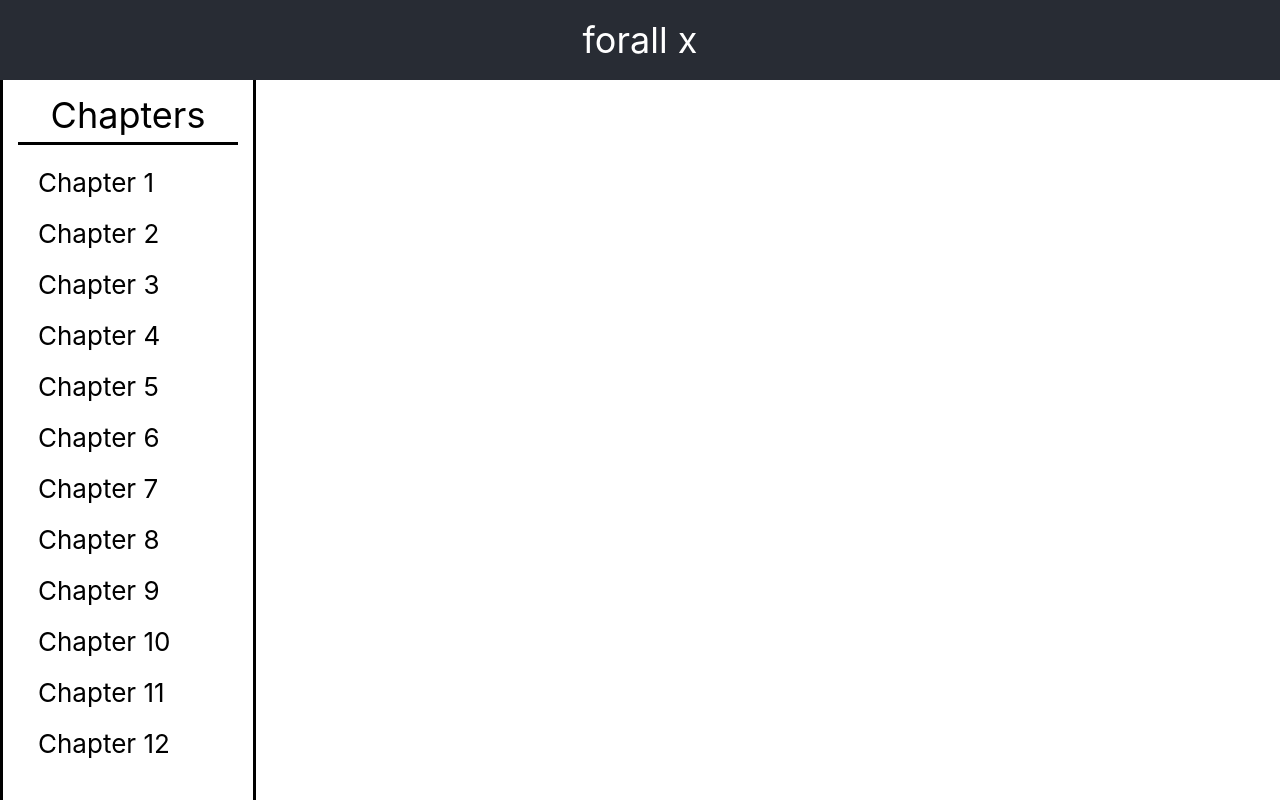
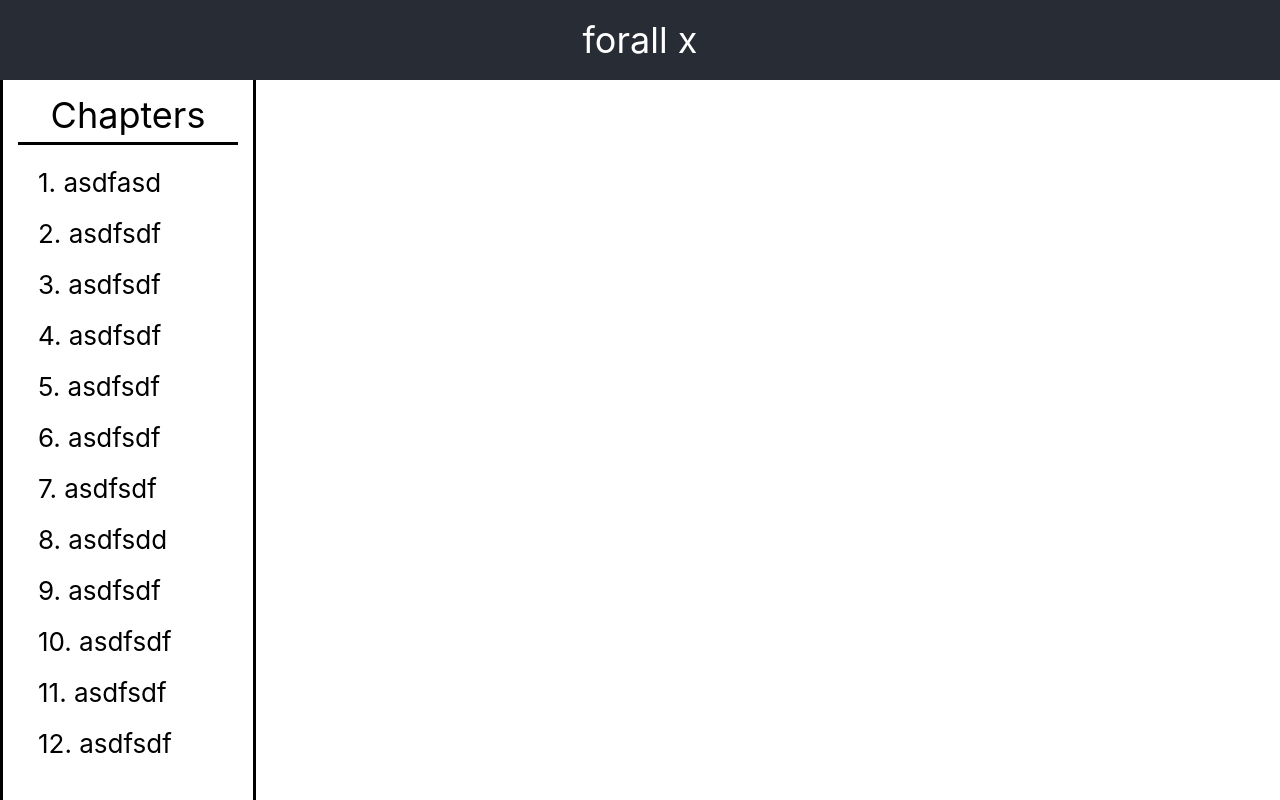
Before and after one commit to mbecker20/forallx-app, a React (Create React App) app: page / in a window 1280 px wide. Built offline with nearby package versions, Linux system fonts and the light colour scheme.

Commit message:
rename testing chapters

```diff
--- a/src/components/ChapterViewer/main.tsx
+++ b/src/components/ChapterViewer/main.tsx
@@ -11,62 +11,62 @@ function ChapterViewer() {
       <CVHeader />
       <div className={classes.CVContainer}>
         <div className={classes.CVInnerContainer}>
-          <Chapter chapterName={'Chapter 1'}>
+          <Chapter chapterName={'1. asdfasd'}>
             <SubChapter>SubChapter A</SubChapter>
             <SubChapter>SubChapter B</SubChapter>
             <SubChapter>SubChapter C</SubChapter>
           </Chapter>
-          <Chapter chapterName={'Chapter 2'}>
+          <Chapter chapterName={'2. asdfsdf'}>
             <SubChapter>SubChapter A</SubChapter>
             <SubChapter>SubChapter B</SubChapter>
             <SubChapter>SubChapter C</SubChapter>
           </Chapter>
-          <Chapter chapterName={'Chapter 3'}>
+          <Chapter chapterName={'3. asdfsdf'}>
             <SubChapter>SubChapter A</SubChapter>
             <SubChapter>SubChapter B</SubChapter>
             <SubChapter>SubChapter C</SubChapter>
           </Chapter>
-          <Chapter chapterName={'Chapter 4'}>
+          <Chapter chapterName={'4. asdfsdf'}>
             <SubChapter>SubChapter A</SubChapter>
             <SubChapter>SubChapter B</SubChapter>
             <SubChapter>SubChapter C</SubChapter>
           </Chapter>
-          <Chapter chapterName={'Chapter 5'}>
+          <Chapter chapterName={'5. asdfsdf'}>
             <SubChapter>SubChapter A</SubChapter>
             <SubChapter>SubChapter B</SubChapter>
             <SubChapter>SubChapter C</SubChapter>
           </Chapter>
-          <Chapter chapterName={'Chapter 6'}>
+          <Chapter chapterName={'6. asdfsdf'}>
             <SubChapter>SubChapter A</SubChapter>
             <SubChapter>SubChapter B</SubChapter>
             <SubChapter>SubChapter C</SubChapter>
           </Chapter>
-          <Chapter chapterName={'Chapter 7'}>
+          <Chapter chapterName={'7. asdfsdf'}>
             <SubChapter>SubChapter A</SubChapter>
             <SubChapter>SubChapter B</SubChapter>
             <SubChapter>SubChapter C</SubChapter>
           </Chapter>
-          <Chapter chapterName={'Chapter 8'}>
+          <Chapter chapterName={'8. asdfsdd'}>
             <SubChapter>SubChapter A</SubChapter>
             <SubChapter>SubChapter B</SubChapter>
             <SubChapter>SubChapter C</SubChapter>
           </Chapter>
-          <Chapter chapterName={'Chapter 9'}>
+          <Chapter chapterName={'9. asdfsdf'}>
             <SubChapter>SubChapter A</SubChapter>
             <SubChapter>SubChapter B</SubChapter>
             <SubChapter>SubChapter C</SubChapter>
           </Chapter>
-          <Chapter chapterName={'Chapter 10'}>
+          <Chapter chapterName={'10. asdfsdf'}>
             <SubChapter>SubChapter A</SubChapter>
             <SubChapter>SubChapter B</SubChapter>
             <SubChapter>SubChapter C</SubChapter>
           </Chapter>
-          <Chapter chapterName={'Chapter 11'}>
+          <Chapter chapterName={'11. asdfsdf'}>
             <SubChapter>SubChapter A</SubChapter>
             <SubChapter>SubChapter B</SubChapter>
             <SubChapter>SubChapter C</SubChapter>
           </Chapter>
-          <Chapter chapterName={'Chapter 12'}>
+          <Chapter chapterName={'12. asdfsdf'}>
             <SubChapter>SubChapter A</SubChapter>
             <SubChapter>SubChapter B</SubChapter>
             <SubChapter>SubChapter C</SubChapter>
```
